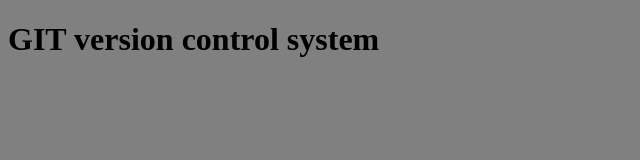
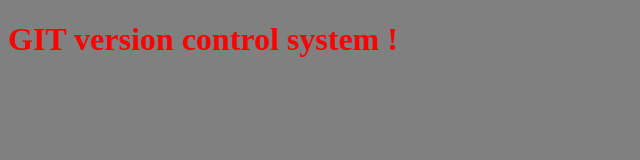
Before and after one commit to naheda2022/learning-git, a plain HTML site: page index.html in a window 1280 px wide. Shown: the whole page, without its empty margins (0-640 px from the left). Drawn offline with Linux system fonts and the light colour scheme.

Commit message:
updated all file in single command

```diff
--- a/index.html
+++ b/index.html
@@ -9,7 +9,7 @@
 </head>
 <body>
 
-    <h1>GIT version control system</h1>
+    <h1>GIT version control system !</h1>
 
     <script src="main.js"></script>
 </body>
--- a/main.js
+++ b/main.js
@@ -1 +1 @@
-console.log(connected)
+console.log(connected!)
--- a/style.css
+++ b/style.css
@@ -1,3 +1,4 @@
 body {
     background-color: gray;
+    color: red;
 }
```
